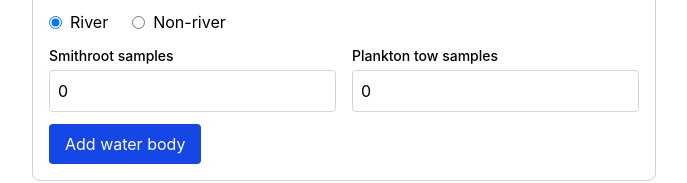
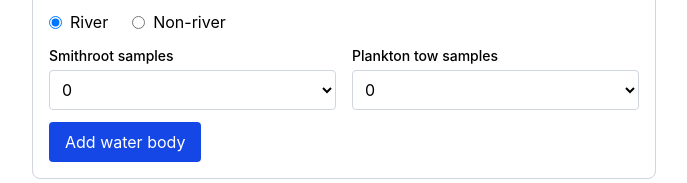
Before and after one commit to nicolekreardon/cdfw-sampling-checklist, a React (Vite) app: page / in a window 1280 px wide. Shown: the part 291-474 px from the top of the page, without its empty margins (296-983 px from the left). Built offline with nearby package versions, Linux system fonts and the light colour scheme.

Commit message:
Switch sample count inputs to 0-10 dropdowns with clear buttons

```diff
--- a/src/components/WaterBodyForm.tsx
+++ b/src/components/WaterBodyForm.tsx
@@ -6,6 +6,8 @@ interface Props {
   onSave: (data: Omit<WaterBody, 'id'>) => void
   onCancel?: () => void
 }
+
+const SAMPLE_OPTIONS = Array.from({ length: 11 }, (_, i) => i) // 0 through 10
 
 function toCount(value: string): number {
   return Math.max(0, Math.floor(Number(value)) || 0)
@@ -66,26 +68,56 @@ export default function WaterBodyForm({ initial, onSave, onCancel }: Props) {
         </label>
       </div>
 
-      <div className="flex gap-4">
+            <div className="flex gap-4">
         <div className="flex-1">
           <label className="block text-sm font-medium">Smithroot samples</label>
-          <input
-            type="number"
-            min={0}
-            className="mt-1 w-full rounded border border-gray-300 p-2"
-            value={smithroot}
-            onChange={(e) => setSmithroot(toCount(e.target.value))}
-          />
+          <div className="mt-1 flex gap-2">
+            <select
+              className="w-full rounded border border-gray-300 p-2"
+              value={smithroot}
+              onChange={(e) => setSmithroot(Number(e.target.value))}
+            >
+              {SAMPLE_OPTIONS.map((n) => (
+                <option key={n} value={n}>
+                  {n}
+                </option>
+              ))}
+            </select>
+            {smithroot > 0 && (
+              <button
+                type="button"
+                onClick={() => setSmithroot(0)}
+                className="whitespace-nowrap rounded border border-gray-300 px-2 text-sm text-gray-600 hover:bg-gray-100"
+              >
+                Clear
+              </button>
+            )}
+          </div>
         </div>
         <div className="flex-1">
           <label className="block text-sm font-medium">Plankton tow samples</label>
-          <input
-            type="number"
-            min={0}
-            className="mt-1 w-full rounded border border-gray-300 p-2"
-            value={plankton}
-            onChange={(e) => setPlankton(toCount(e.target.value))}
-          />
+          <div className="mt-1 flex gap-2">
+            <select
+              className="w-full rounded border border-gray-300 p-2"
+              value={plankton}
+              onChange={(e) => setPlankton(Number(e.target.value))}
+            >
+              {SAMPLE_OPTIONS.map((n) => (
+                <option key={n} value={n}>
+                  {n}
+                </option>
+              ))}
+            </select>
+            {plankton > 0 && (
+              <button
+                type="button"
+                onClick={() => setPlankton(0)}
+                className="whitespace-nowrap rounded border border-gray-300 px-2 text-sm text-gray-600 hover:bg-gray-100"
+              >
+                Clear
+              </button>
+            )}
+          </div>
         </div>
       </div>
 
```
